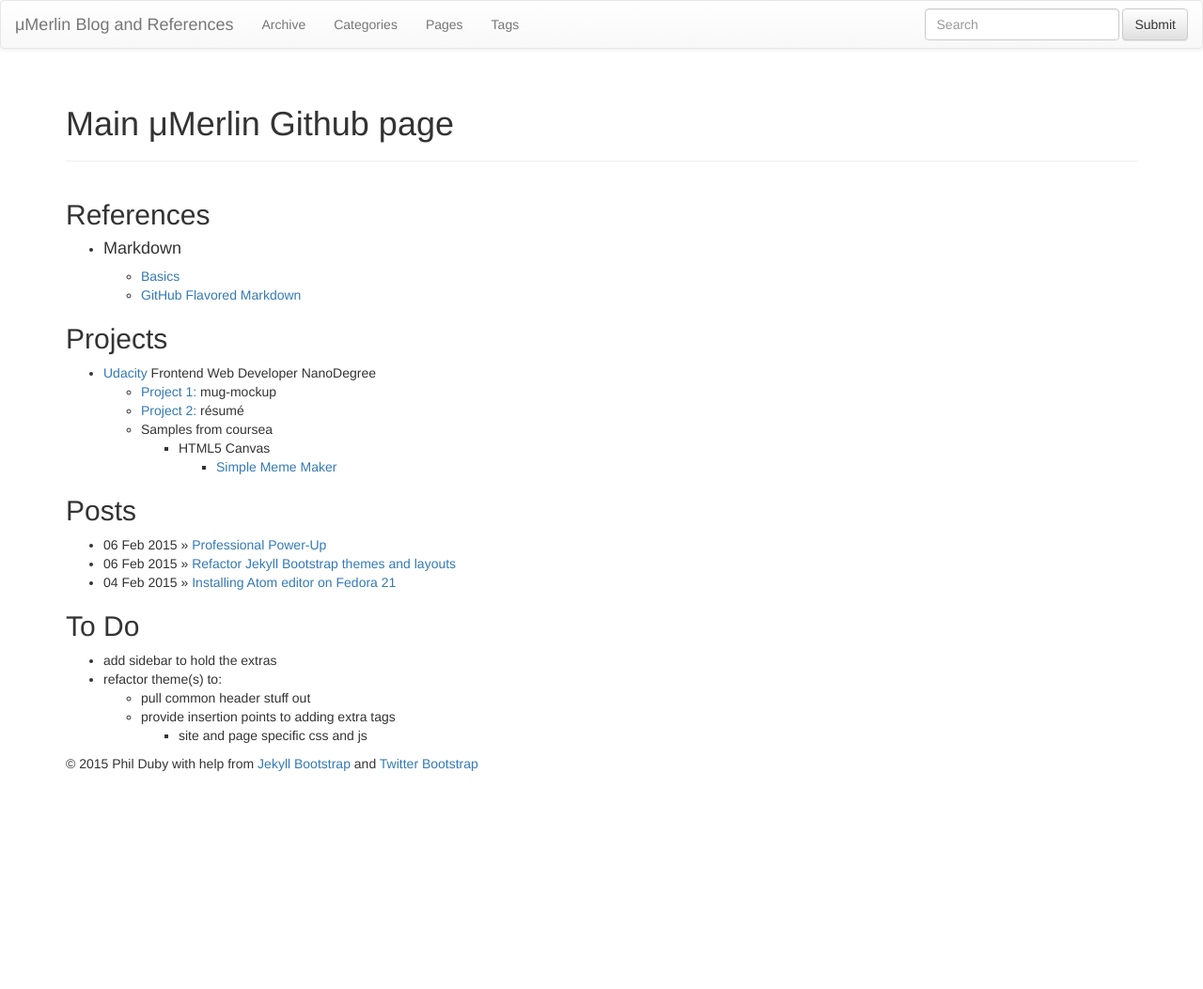
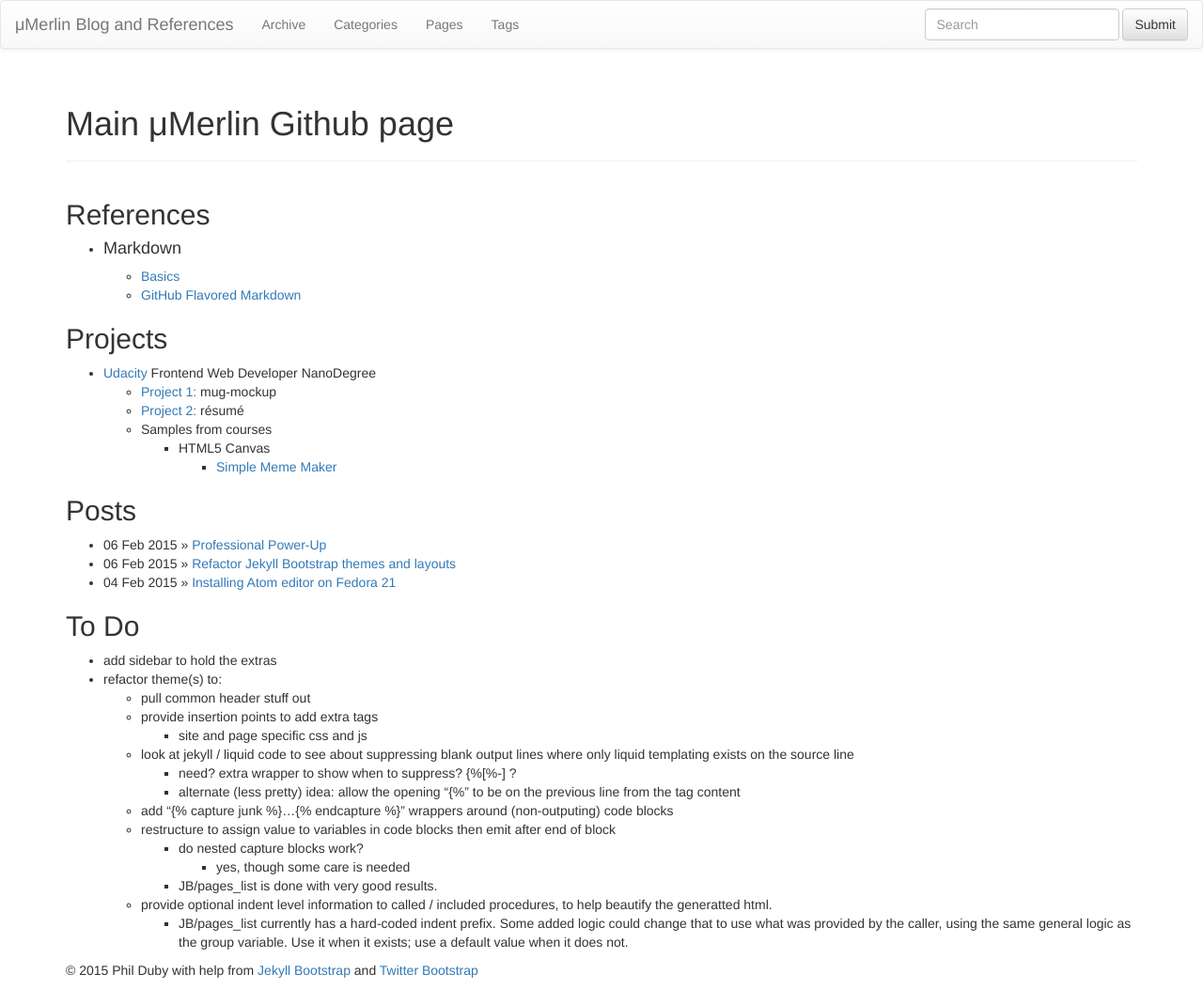
Before and after one commit to mMerlin/mMerlin.github.io, a Jekyll site: the page built from index.md, in a window 1280 px wide. Shown: the whole page at 94% size. Built offline with Jekyll 4.4.1, drawn with Linux system fonts in a browser that asks for light colours; nearby versions of some CDN libraries; library files that are not in the unit come from our copies; before the commit the page ends 900 px from its top, so only the background shows below that.

Commit message:
** index.md ** use the capture tag to collect and throw away unneeded blank lines generating post links fix typo add more details to the TODO information Minor update to README.md

```diff
--- a/index.md
+++ b/index.md
@@ -13,20 +13,34 @@
 * <a href="https://www.udacity.com/">Udacity</a> Frontend Web Developer NanoDegree
   * <a href="/mug-mockup/">Project 1:</a> mug-mockup
   * <a href="/resume/">Project 2:</a> résumé
-  * Samples from coursea
+  * Samples from courses
     * HTML5 Canvas
       * <a href="/udacity/canvas/memeMaker.html">Simple Meme Maker</a>
 
-## Posts
-<ul class="posts">
+## Posts{% capture junk %}
+  {% assign goodlines = nil %}
   {% for post in site.posts %}
-    <li><span>{{ post.date | date_to_string }}</span> &raquo; <a href="{{ BASE_PATH }}{{ post.url }}">{{ post.title }}</a></li>
+    {% capture goodlines %}{{ goodlines }}
+  <li>{{ post.date | date_to_string }} &raquo; <a href="{{ BASE_PATH }}{{ post.url }}">{{ post.title }}</a></li>{% endcapture %}
   {% endfor %}
+{% endcapture %}
+<ul class="posts">{{ goodlines }}
 </ul>
+
 
 ## To Do
 * add sidebar to hold the extras
 * refactor theme(s) to:
   * pull common header stuff out
-  * provide insertion points to adding extra tags
+  * provide insertion points to add extra tags
     * site and page specific css and js
+  * look at jekyll / liquid code to see about suppressing blank output lines where only liquid templating exists on the source line
+    * need? extra wrapper to show when to suppress?  {&zwnj;%[%-] ?
+    * alternate (less pretty) idea: allow the opening "{&zwnj;%" to be on the previous line from the tag content
+  * add "{&zwnj;% capture junk %}…{&zwnj;% endcapture %}" wrappers around (non-outputing) code blocks
+  * restructure to assign value to variables in code blocks then emit after end of block
+    * do nested capture blocks work?
+      * yes, though some care is needed
+    * JB/pages_list is done with very good results.
+  * provide optional indent level information to called / included procedures, to help beautify the generatted html.
+    * JB/pages_list currently has a hard-coded indent prefix.  Some added logic could change that to use what was provided by the caller, using the same general logic as the group variable.  Use it when it exists; use a default value when it does not.
```
Also changed, not shown: README.md.
